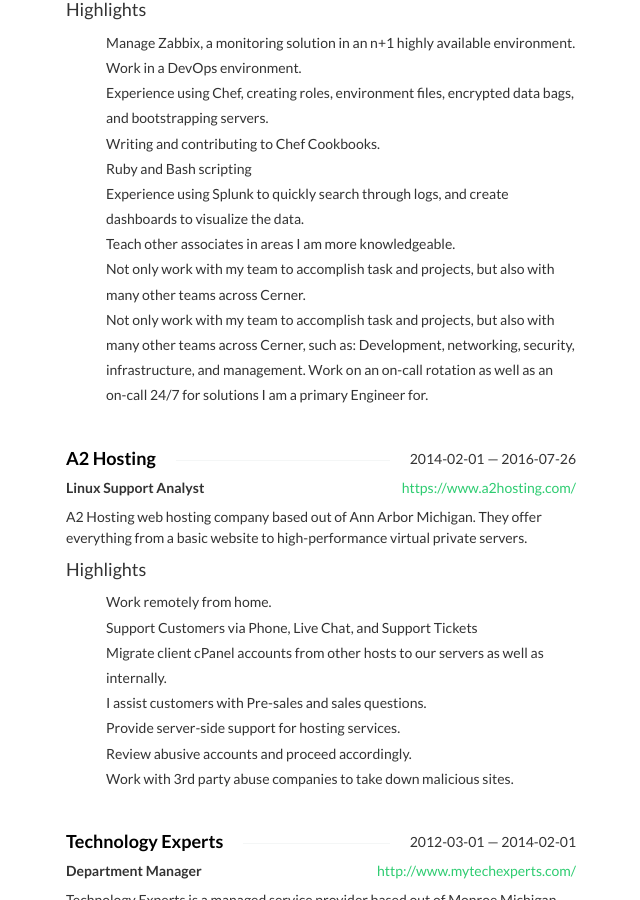
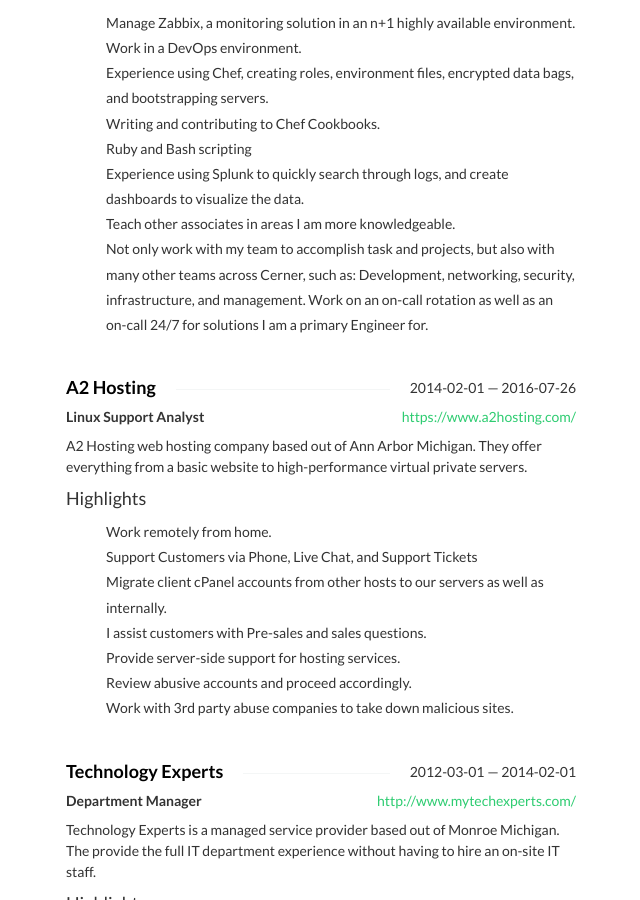
Before and after one commit to som3guy/som3guy.github.io, a Jekyll site: the page myresume.html, which Jekyll copies as it is, in a window 1280 px wide and 900 px high, scrolled down 815 px. Shown: the whole window, without its empty margins (409-1049 px from the left). Built offline with Jekyll 4.4.1, drawn with Linux system fonts in a browser that asks for light colours; nearby versions of some CDN libraries; a style sheet for code colours, icons or effects is not loaded.

```diff
--- a/myresume.html
+++ b/myresume.html
@@ -1,4 +1,4 @@
-l<!doctype html>
+<!doctype html>
 <html>
 <head>
 <meta charset="utf-8">
@@ -125,7 +125,6 @@ System Engineer
 <li class="bullet">Ruby and Bash scripting</li>
 <li class="bullet">Experience using Splunk to quickly search through logs, and create dashboards to visualize the data.</li>
 <li class="bullet">Teach other associates in areas I am more knowledgeable.</li>
-<li class="bullet">Not only work with my team to accomplish task and projects, but also with many other teams across Cerner.</li>
 <li class="bullet">Not only work with my team to accomplish task and projects, but also with many other teams across Cerner, such as: Development, networking, security, infrastructure, and management. Work on an on-call rotation as well as an on-call 24/7 for solutions I am a primary Engineer for.</li>
 </ul>
 </div>
```
Also changed, not shown: resume.html (line endings or trailing spaces).
